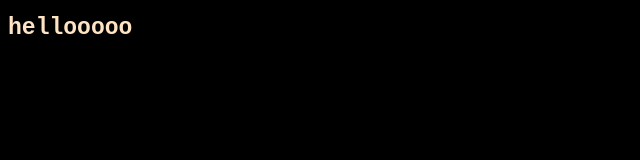
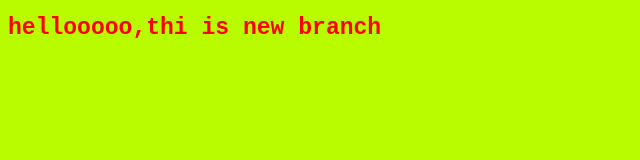
Before and after one commit to salimdo2004/myproject, a plain HTML site: page index.html in a window 1280 px wide. Shown: the whole page, without its empty margins (0-640 px from the left). Drawn offline with Linux system fonts and the light colour scheme.

Commit message:
changing style for the title

```diff
--- a/index.html
+++ b/index.html
@@ -7,7 +7,7 @@
     <link rel="stylesheet" href="style.css">
 </head>
 <body>
-    <h1>hellooooo</h1>
+    <h1>hellooooo,thi is new  branch</h1>
 </body>
 <script src="app.js"></script>
 </html>
--- a/style.css
+++ b/style.css
@@ -1,11 +1,11 @@
 h1{
-    color: bisque;
+    color: red;
     font-family: 'Courier New', Courier, monospace;
     font-size: larger;
 
 }
 body{
-    background-color: black;
+    background-color: rgb(185, 252, 0);
     color: white;
     font-family: 'Courier New', Courier, monospace;
     font-size: larger;
```
